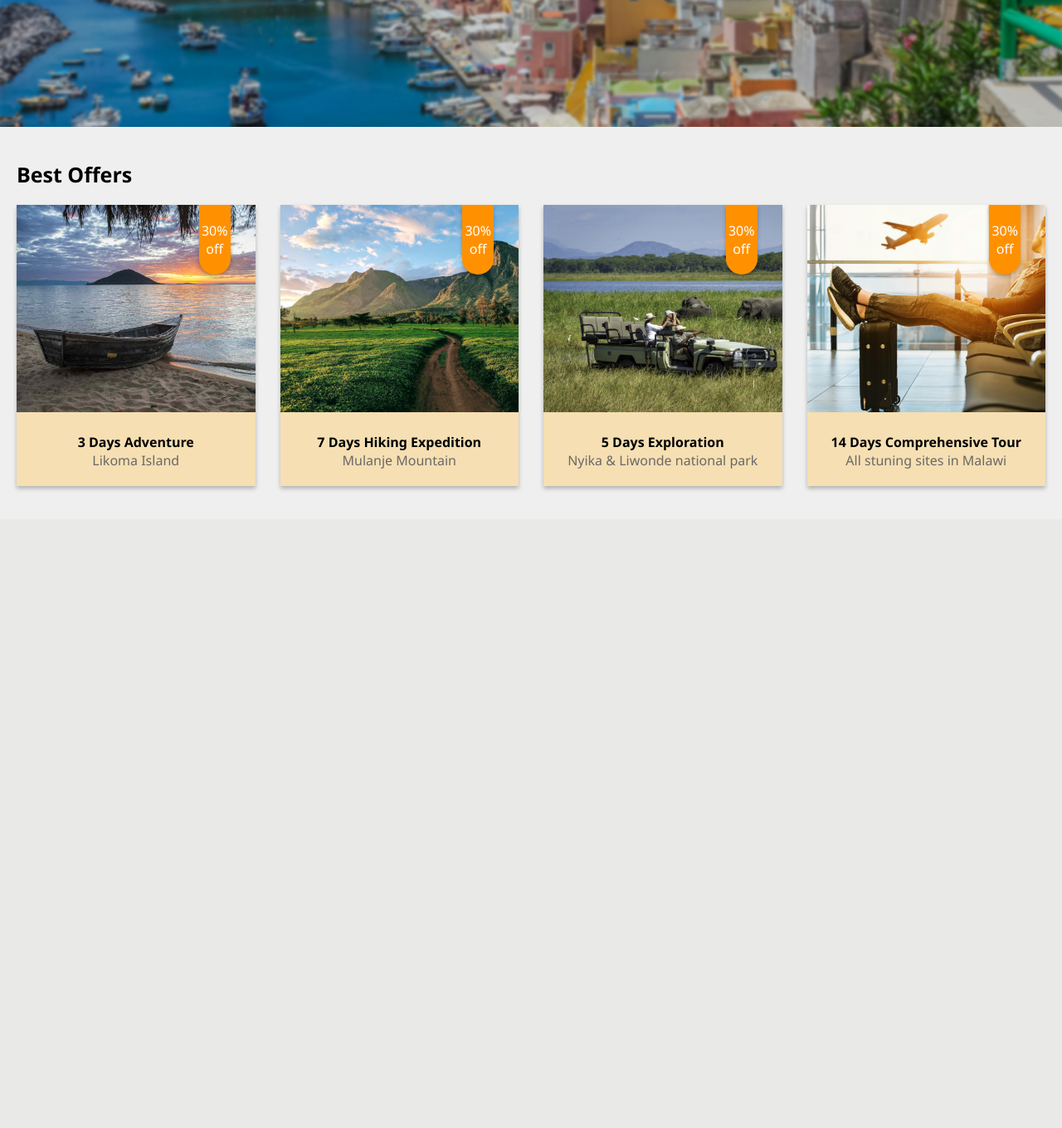
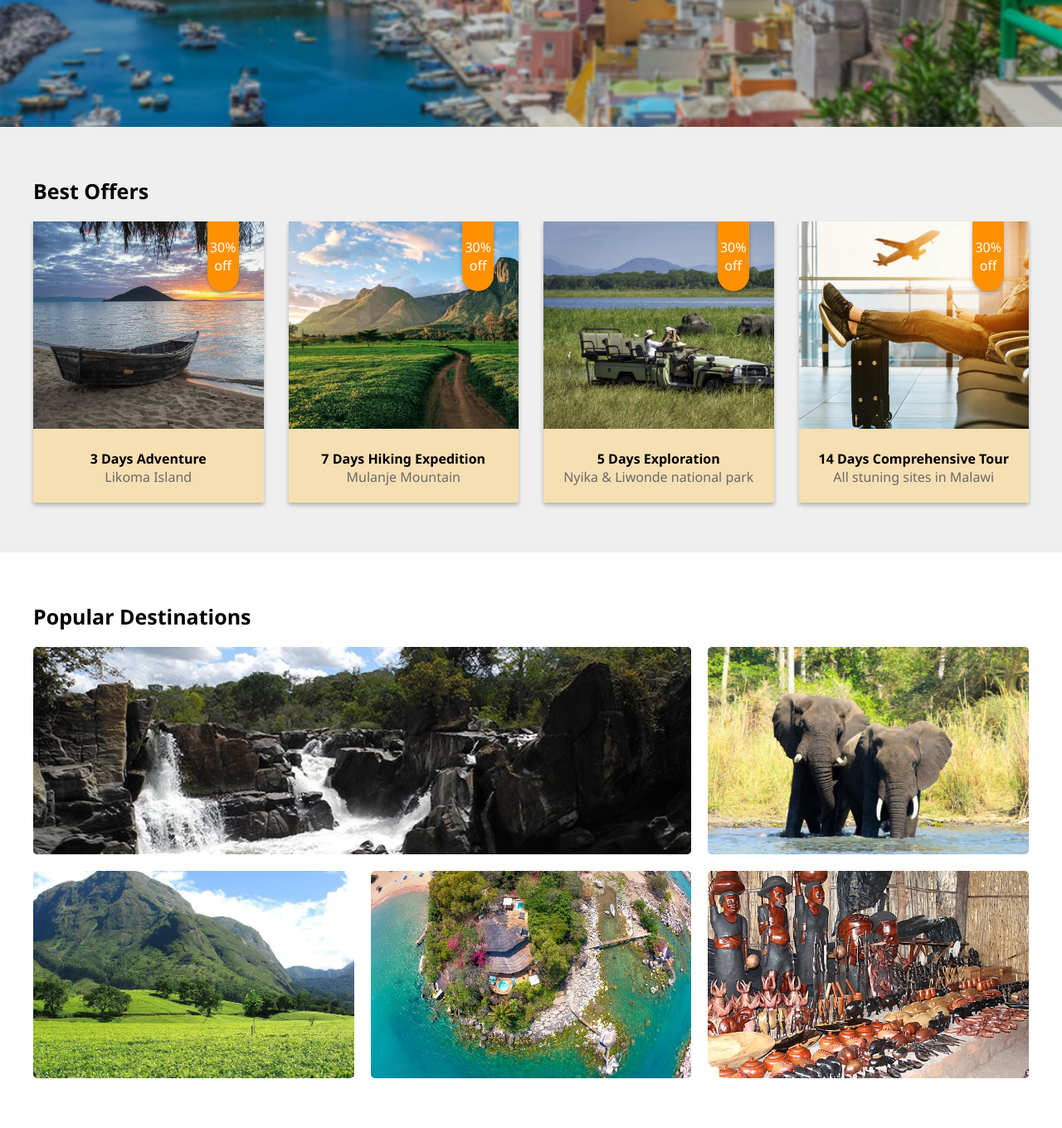
Before and after one commit to C-gana/Re-agency, a PHP site: page / in a window 1280 px wide. Shown: the part 447-1807 px from the top of the page at 83% size. Before the commit the page ends 1037 px from the top, so only its background shows below. Run offline with PHP 8.4, Linux system fonts and the light colour scheme.

Commit message:
updating popular destinations

```diff
--- a/index.html
+++ b/index.html
@@ -30,13 +30,14 @@
         </div>
       </div>
     </section>
-    <div class="best-offer-container">
+    <div class="best-offer-container sec-container">
       <div class="title">Best Offers</div>
       <div class="offers-grid">
         <div class="offer">
           <div class="thumbnail">
             <img src="images/offer-likoma.jpg" alt="" />
           </div>
+          <div class="view">Get offer</div>
           <div class="discount">
             <p>30%</p>
             <p>off</p>
@@ -50,6 +51,7 @@
           <div class="thumbnail">
             <img src="images/offer-mulanje.jpg" alt="" />
           </div>
+          <div class="view">Get offer</div>
           <div class="discount">
             <p>30%</p>
             <p>off</p>
@@ -63,6 +65,7 @@
           <div class="thumbnail">
             <img src="images/offer-park.jpg" alt="" />
           </div>
+          <div class="view">Get offer</div>
           <div class="discount">
             <p>30%</p>
             <p>off</p>
@@ -76,6 +79,7 @@
           <div class="thumbnail">
             <img src="images/offer-general.jpg" alt="" />
           </div>
+          <div class="view">Get offer</div>
           <div class="discount">
             <p>30%</p>
             <p>off</p>
@@ -87,5 +91,25 @@
         </div>
       </div>
     </div>
+    <div class="destinations sec-container">
+      <div class="title">Popular Destinations</div>
+      <div class="destination-grid">
+        <div class="destination big">
+          <img src="images/dest-1.jpg" alt="" />
+        </div>
+        <div class="destination">
+          <img src="images/dest-2.jpg" alt="" />
+        </div>
+        <div class="destination">
+          <img src="images/dest-3.jpg" alt="" />
+        </div>
+        <div class="destination">
+          <img src="images/dest-4.jpg" alt="" />
+        </div>
+        <div class="destination">
+          <img src="images/dest-5.jpg" alt="" />
+        </div>
+      </div>
+    </div>
   </body>
 </html>
--- a/style.css
+++ b/style.css
@@ -72,9 +72,11 @@ ul li {
   margin-top: 100px;
 }
 
+.sec-container {
+  padding: 60px 40px;
+}
 /* best offers*/
 .best-offer-container {
-  padding: 40px 20px;
   background-color: #efefef;
 }
 .title {
@@ -111,6 +113,19 @@ ul li {
   font-weight: bold;
   color: black;
 }
+.offer .view {
+  display: none;
+  text-transform: uppercase;
+  padding: 5px;
+  position: absolute;
+  top: 35%;
+  left: 35%;
+  color: white;
+  background-color: rgba(0, 0, 0, 0.689);
+}
+.offer:hover .view {
+  display: block;
+}
 .discount {
   display: grid;
   place-content: center;
@@ -124,9 +139,36 @@ ul li {
   box-shadow: 0px 3px 5px rgba(0, 0, 0, 0.259);
   right: 30px;
 }
+.destination-grid {
+  display: grid;
+  grid-template: repeat(2, 250px) / repeat(3, 1fr);
+  gap: 20px;
+}
+.destination {
+  overflow: hidden;
+  border-radius: 5px;
+  transition: 0.5s all;
+}
+.destination:hover {
+  scale: 1.03;
+  box-shadow: 0px 5px 8px rgba(0, 0, 0, 0.331);
+}
+.destination img {
+  width: 100%;
+  height: 100%;
+  object-fit: cover;
+  object-position: center;
+}
+.big {
+  background-color: #006f85;
+  grid-column: 1/3;
+}
 @media (max-width: 1037px) {
   .offers-grid {
     grid-template-columns: repeat(3, 1fr);
+  }
+  .offer .view {
+    font-size: 12px;
   }
 }
 @media (max-width: 660px) {
@@ -138,4 +180,7 @@ ul li {
     right: 20px;
     font-size: 13px;
   }
+  .offer .view {
+    font-size: 12px;
+  }
 }
```
Also changed, not shown: images/dest-1.jpg (added), images/dest-2.jpg (added), images/dest-3.jpg (added), images/dest-4.jpg (added), images/dest-5.jpg (added).
